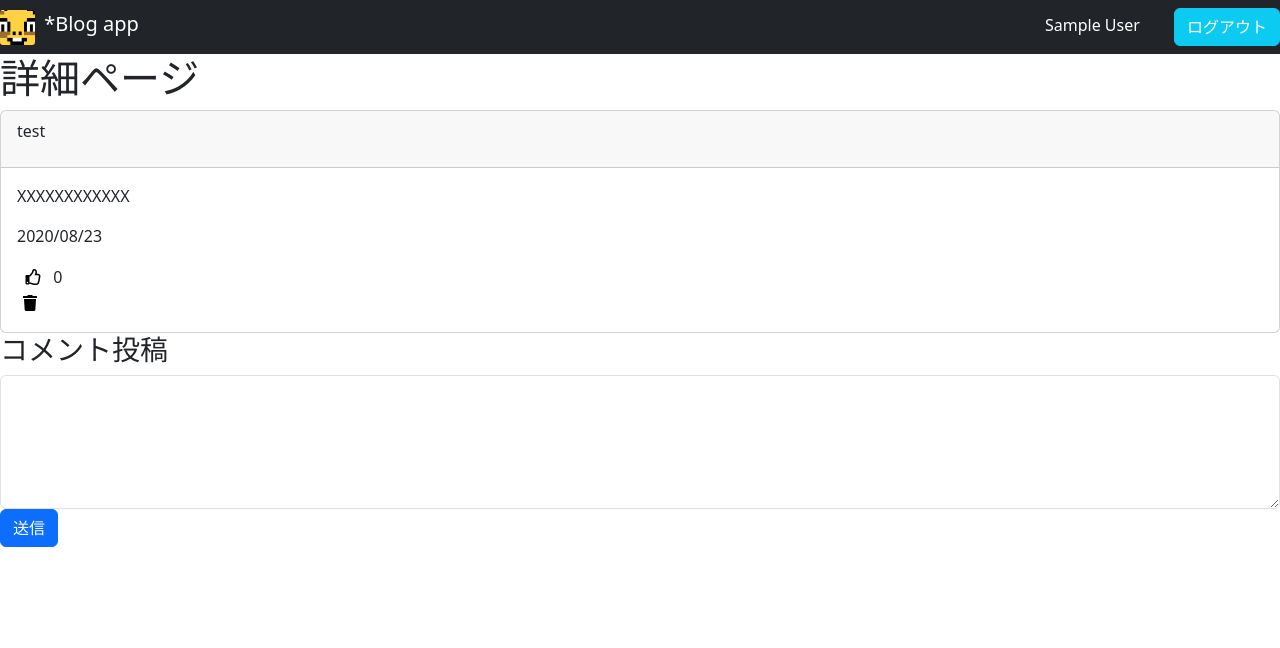
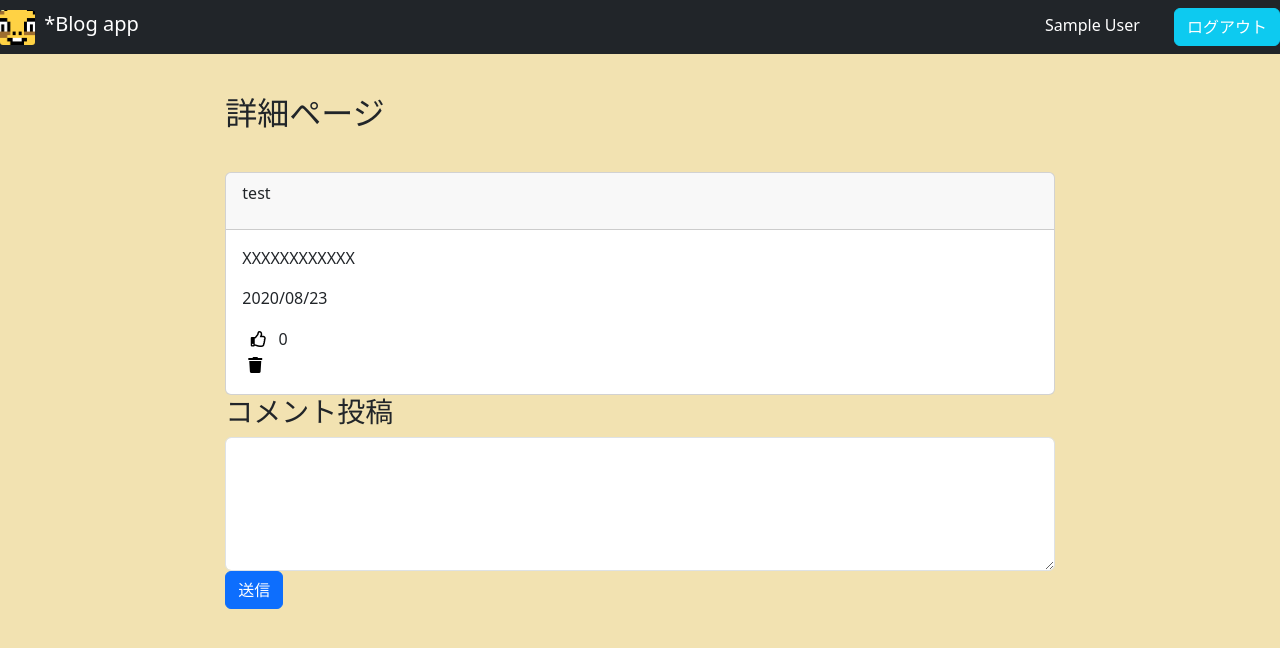
Before and after one commit to masato-bkn/blog, a Rails app: page /articles/1 in a window 1280 px wide. Shown: the top 648 px of the page. Run offline with Rails 7, Linux system fonts and the light colour scheme; the visitor is signed in with stand-in values (Sample User, id 1); data comes from the database, SQL or seed files in the repository; data that the repository does not hold is empty; style sheets or scripts are compiled from the project's sources; some libraries are stand-ins or nearby versions.

Commit message:
レイアウトを修正

```diff
--- a/app/assets/stylesheets/custom.scss
+++ b/app/assets/stylesheets/custom.scss
@@ -1,5 +1,9 @@
+.page-color {
+  background-color: #f2e2b1;
+}
+
 .page-title {
-  margin-top: 40px;
+  margin: 40px 0;
 }
 
 .header {
--- a/app/views/articles/show.html.erb
+++ b/app/views/articles/show.html.erb
@@ -1,5 +1,8 @@
-<h1>詳細ページ</h1>
+<div class="container-fluid">
+  <div class="row">
+    <div class="col-md-8 offset-md-2">
 
+      <h2 class="page-title">詳細ページ</h2>
       <div class="card card-article">
         <div class="card-header card-article-header">
           <p><%= @article.title%></p>
@@ -62,3 +65,7 @@
           <%= f.submit '送信', class:"btn btn-primary"%>
         <% end %>
       </div>
+
+    </div>
+  </div>
+</div>
--- a/app/views/home/top.html.erb
+++ b/app/views/home/top.html.erb
@@ -1,7 +1,7 @@
 <div class="container-fluid">
   <div class="row">
     <div class="col-md-8 offset-md-2">
-      <p class="h2 text-dark page-title">記事一覧</p>
+      <h2 class="page-title">記事一覧</h2>
 
       <% @articles.includes(:goods, :user).each do |article| %>
         <div class="card article">
--- a/app/views/layouts/application.html.erb
+++ b/app/views/layouts/application.html.erb
@@ -14,7 +14,7 @@
     <link href="https://use.fontawesome.com/releases/v5.6.1/css/all.css" rel="stylesheet">
   </head>
 
-  <body>
+  <body class="page-color">
   <%= render 'layouts/header' %>
   <%= yield %>
   </body>
```
Lines whose indentation alone changed are shown as unchanged.
